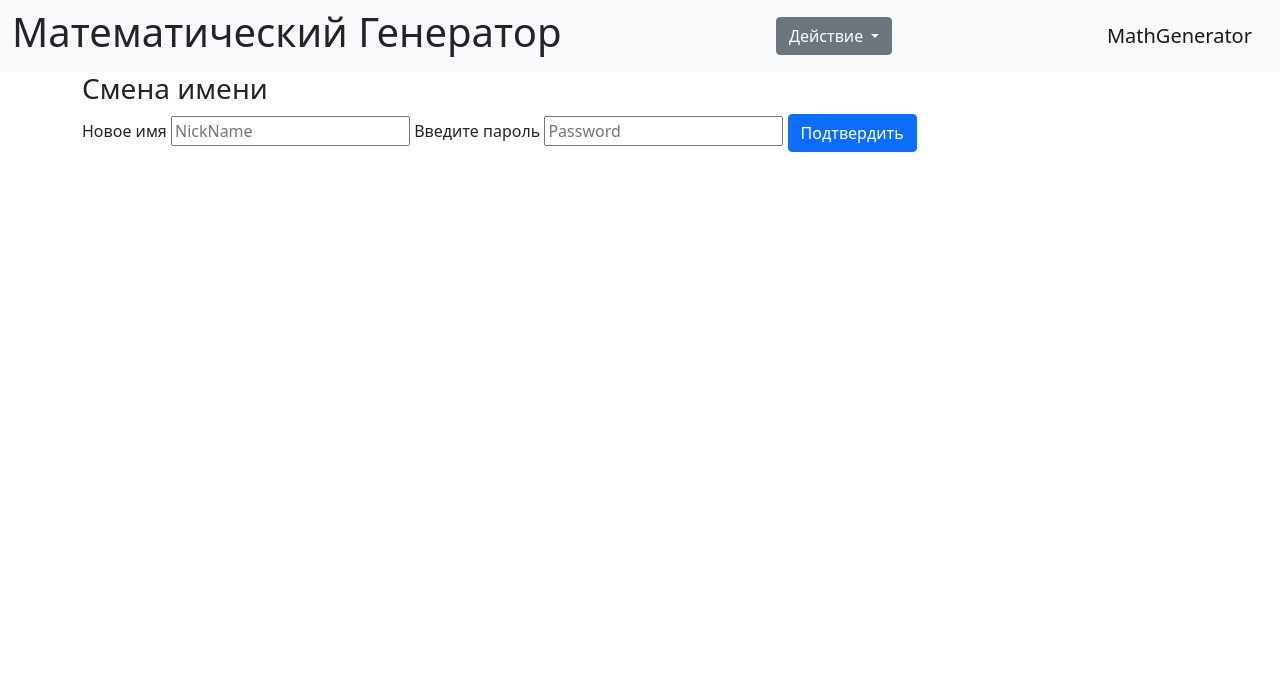
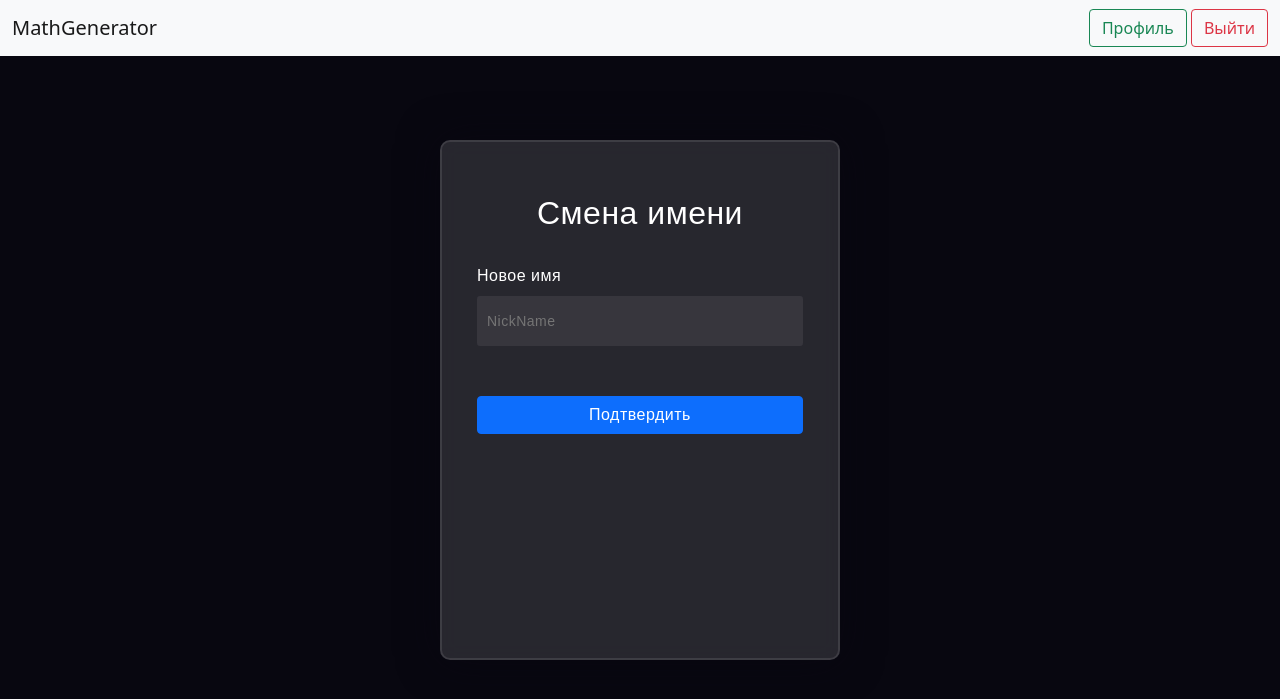
Before and after one commit to tiboga/hackathon, a Flask app: page /change_data in a window 1280 px wide. Shown: the top 699 px of the page. Run offline with Flask 3, Linux system fonts and the light colour scheme; a user stored in the database is signed in.

Commit message:
Зафиксил дизайн base.html + добавил страницу для смены никнейма (фронтенд).

```diff
--- a/main.py
+++ b/main.py
@@ -135,17 +135,17 @@ def profile():
         print(dates)
         db_sess = db_session.create_session()
         correct = [len(db_sess.query(TaskOfUsers).filter(
-            TaskOfUsers.user_id==current_user.id,
-            TaskOfUsers.date==elem,
-            TaskOfUsers.resolved==1).all()) for elem in dates]
+            TaskOfUsers.user_id == current_user.id,
+            TaskOfUsers.date == elem,
+            TaskOfUsers.resolved == 1).all()) for elem in dates]
         incorrect = [len(db_sess.query(TaskOfUsers).filter(
-            TaskOfUsers.user_id==current_user.id,
-            TaskOfUsers.date==elem,
-            TaskOfUsers.resolved==0).all()) for elem in dates]
+            TaskOfUsers.user_id == current_user.id,
+            TaskOfUsers.date == elem,
+            TaskOfUsers.resolved == 0).all()) for elem in dates]
         user_data = {
             'dates': dates,
             'correct': correct,
-            'incorrect':incorrect
+            'incorrect': incorrect
         }
 
         filename = generate_progress_charts(user_data, correct_color='green', incorrect_color='orange',
@@ -189,29 +189,32 @@ def change_data():
     if current_user.is_authenticated:
         if request.method == 'POST':
             newname = request.form['nickname']
-            password = request.form['password']
             db_sess = db_session.create_session()
             usernames_in_bd = db_sess.query(User).filter(User.username == newname).first()
             if not usernames_in_bd and len(newname) < 22:
                 old_user = db_sess.query(User).filter(User.id == current_user.id).first()
                 old_user.username = newname
                 db_sess.commit()
-                flash("Океоке", 'success')
+                flash("Ваш никнейм успешно изменён!", 'success')
                 return redirect('/profile')
             else:
-                flash("Неокенеоке", 'danger')
+                flash("Вы не можете поставить такой никнейм!", 'danger')
                 return redirect('/change_data')
         return render_template('change_data.html', title='Смена данных')
     else:
         flash('Вы ещё не вошли в аккаунт!', 'danger')
         return redirect('/')
 
+
 @login_required
 @app.route('/missingexamples')
 def missing_examples():
     db_sess = db_session.create_session()
-    examples = [{'task': elem.task, 'user_answer':elem.user_answer, 'resolved': elem.resolved}for elem in  db_sess.query(TaskOfUsers).filter(TaskOfUsers.user_id==current_user.id, TaskOfUsers.resolved==0)]
+    examples = [{'task': elem.task, 'user_answer': elem.user_answer, 'resolved': elem.resolved} for elem in
+                db_sess.query(TaskOfUsers).filter(TaskOfUsers.user_id == current_user.id, TaskOfUsers.resolved == 0)]
     return examples
+
+
 # Api
 def main():
     db_session.global_init("db/main.db")
--- a/profile_graphs.py
+++ b/profile_graphs.py
@@ -1,3 +1,5 @@
+import matplotlib
+matplotlib.use('Agg')
 import matplotlib.pyplot as plt
 import numpy as np
 
--- a/templates/base.html
+++ b/templates/base.html
@@ -18,25 +18,18 @@
 <header>
     <nav class="navbar navbar-light bg-light">
         <div class="container-fluid">
-            <h1>Математический Генератор</h1>
+            <a class="navbar-brand" href="/">MathGenerator</a>
             {% if current_user.is_authenticated %}
-                <div class="dropdown">
-                    <button class="btn btn-secondary dropdown-toggle" type="button" id="dropdownMenuButton1" data-bs-toggle="dropdown" aria-expanded="false">
-                        Действие
-                    </button>
-                    <ul class="dropdown-menu" aria-labelledby="dropdownMenuButton1">
-                        <li><a class="dropdown-item" href="profile">Профиль</a></li>
-                        <li><a class="dropdown-item" href="top">Рейтинг</a></li>
-                        <li><a class="dropdown-item" href="logout">Выйти</a></li>
-                    </ul>
-                </div>
+            <div>
+            <a class="btn btn-outline-success" href="/profile">Профиль</a>
+            <a class="btn btn-outline-danger" href="/logout">Выйти</a>
+            </div>
             {% else %}
                 <div>
-                    <a class="btn btn-primary" href="/top">Рейтинг</a>
-                    <a class="btn btn-success" href="/login">Войти</a>
+                    <a class="btn btn-outline-primary" href="/top">Рейтинг</a>
+                    <a class="btn btn-outline-success" href="/login">Войти</a>
                 </div>
             {% endif %}
-            <a class="navbar-brand" href="/">MathGenerator</a>
         </div>
     </nav>
 </header>
--- a/templates/change_data.html
+++ b/templates/change_data.html
@@ -1,6 +1,75 @@
 {% extends 'base.html' %}
 
 {% block content %}
+<style>
+body{
+    background-color: #080710;
+}
+.background{
+    width: 430px;
+    height: 520px;
+    position: absolute;
+    transform: translate(-50%,-50%);
+    left: 50%;
+    top: 50%;
+}
+form{
+    height: 520px;
+    width: 400px;
+    background-color: rgba(255,255,255,0.13);
+    position: absolute;
+    transform: translate(-50%,-50%);
+    top: 50%;
+    left: 50%;
+    border-radius: 10px;
+    backdrop-filter: blur(10px);
+    border: 2px solid rgba(255,255,255,0.1);
+    box-shadow: 0 0 40px rgba(8,7,16,0.6);
+    padding: 50px 35px;
+}
+form *{
+    font-family: 'Poppins',sans-serif;
+    color: #ffffff;
+    letter-spacing: 0.5px;
+    outline: none;
+    border: none;
+}
+form h3{
+    font-size: 32px;
+    font-weight: 500;
+    line-height: 42px;
+    text-align: center;
+}
+
+label{
+    display: block;
+    margin-top: 30px;
+    font-size: 16px;
+    font-weight: 500;
+}
+input{
+    display: block;
+    height: 50px;
+    width: 100%;
+    background-color: rgba(255,255,255,0.07);
+    border-radius: 3px;
+    padding: 0 10px;
+    margin-top: 8px;
+    font-size: 14px;
+    font-weight: 300;
+}
+button{
+    margin-top: 50px;
+    width: 100%;
+    background-color: #ffffff;
+    color: #080710;
+    padding: 15px 0;
+    font-size: 18px;
+    font-weight: 600;
+    border-radius: 5px;
+    cursor: pointer;
+}
+</style>
 <body>
     <div class="background">
         <div class="shape"></div>
@@ -11,9 +80,6 @@
         <label for="" class="form-label">Новое имя</label>
         <input placeholder="NickName" name="nickname">
 
-        <label for="" class="form-label">Введите пароль</label>
-        <input placeholder="Password" name="password">
-
         <button type="submit" class="btn btn-primary">Подтвердить</button>
     </form>
 </body>
```
Also changed, not shown: static/profile.css (+0 -143 lines), templates/profile.html (+1 -15 lines), db/main.db.
